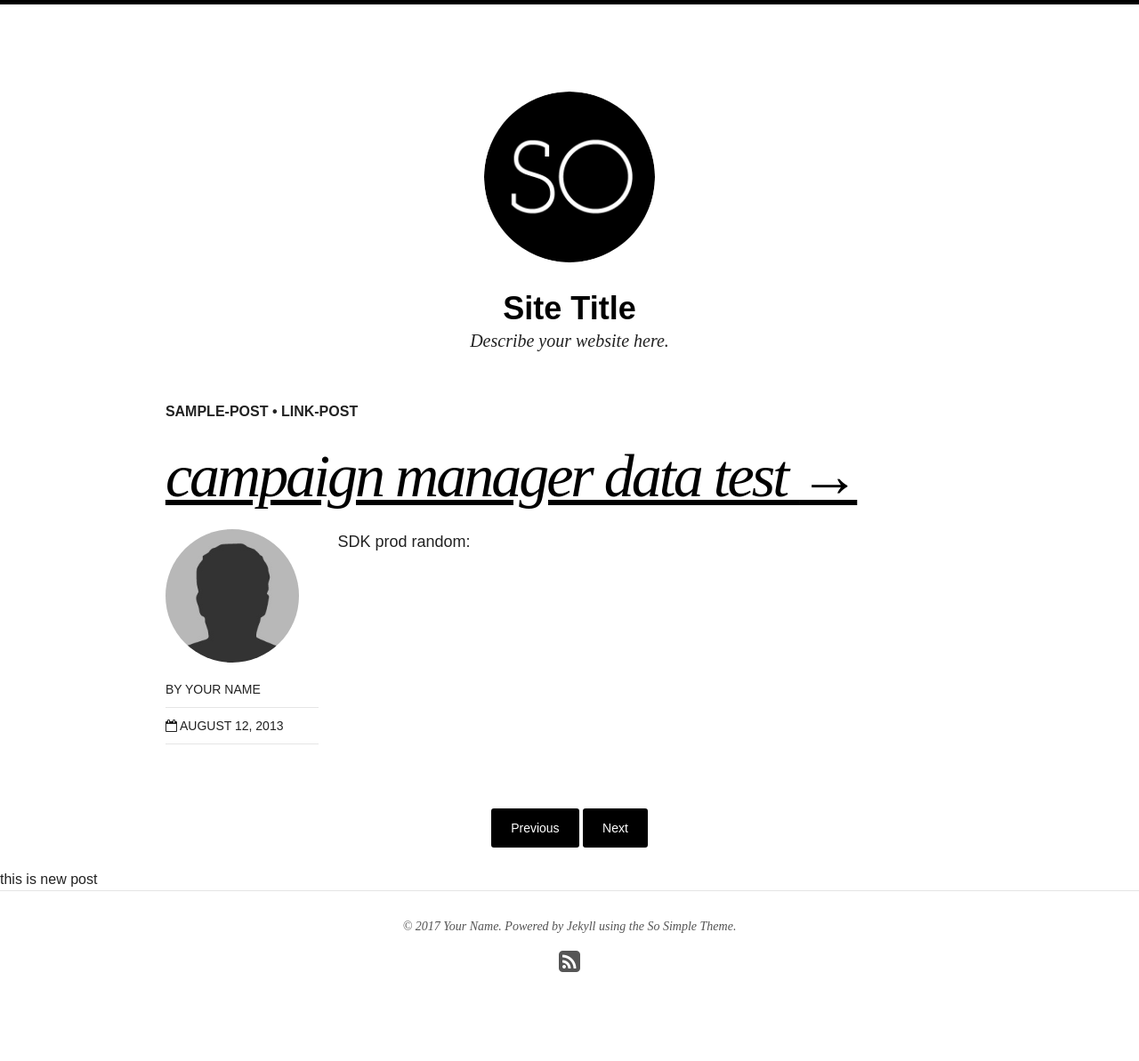
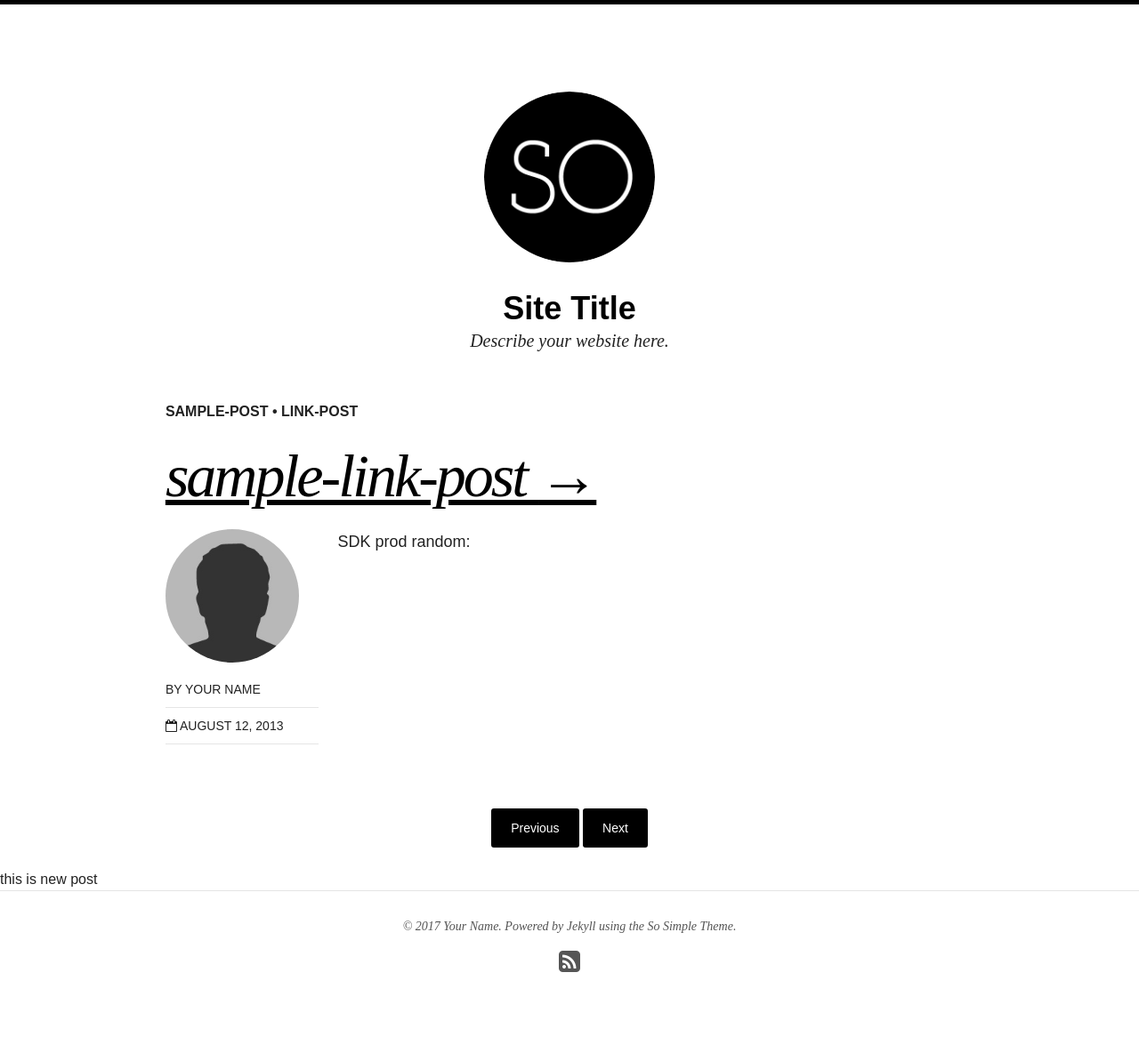
Before and after one commit to galdil/galdil.github.io, a Jekyll site: the page built from _posts/articles/2013-08-12-sample-link-post.md, in a window 1280 px wide. Shown: the whole page at 89% size. Built offline with Jekyll 4.4.1, drawn with Linux system fonts in a browser that asks for light colours; nearby versions of some CDN libraries.

Commit message:
Update 2013-08-12-sample-link-post.md

```diff
--- a/_posts/articles/2013-08-12-sample-link-post.md
+++ b/_posts/articles/2013-08-12-sample-link-post.md
@@ -1,6 +1,6 @@
 ---
 layout: post
-title: "campaign manager data test"
+title: "sample-link-post"
 excerpt: "Example and code for using link posts."
 categories: articles
 tags: [sample-post, link-post]
```
